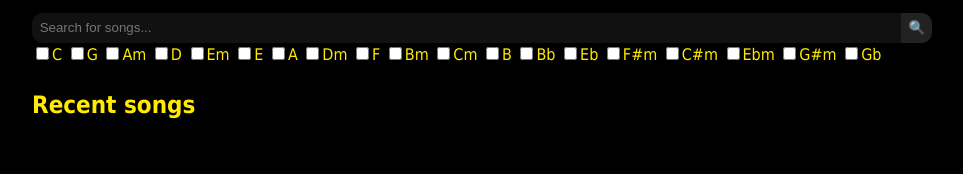
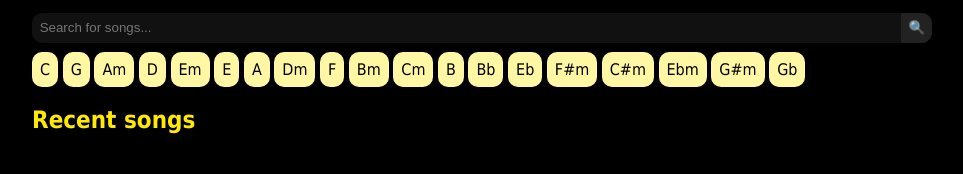
Before and after one commit to Timendus/pick, a website: page index.html in a window 1280 px wide. Shown: the whole page, without its empty margins (158-1121 px from the left). Drawn offline with Linux system fonts and the light colour scheme.

Commit message:
Adds some styling

```diff
--- a/index.html
+++ b/index.html
@@ -58,7 +58,7 @@
                aria-label="Search through song content" />
         <button class="search-button" type="submit">🔍</button>
       </form>
-      <form>
+      <div id="chord-search">
         <input id="C" type="checkbox" name="chords"/><label for="C">C</label>
         <input id="G" type="checkbox" name="chords"/><label for="G">G</label>
         <input id="Am" type="checkbox" name="chords"/><label for="Am">Am</label>
@@ -78,7 +78,7 @@
         <input id="Ebm" type="checkbox" name="chords"/><label for="Ebm">Ebm</label>
         <input id="G#m" type="checkbox" name="chords"/><label for="G#m">G#m</label>
         <input id="Gb" type="checkbox" name="chords"/><label for="Gb">Gb</label>
-      </form>
+      </div>
       <h1></h1>
       <ul id="song-list"></ul>
     </section>
--- a/pick-styling.css
+++ b/pick-styling.css
@@ -84,3 +84,23 @@ span.chord {
   padding: 0 3px;
   margin: 0 -6px 0 0;
 }
+
+#chord-search {
+  margin-top: 15px;
+}
+
+#chord-search input {
+  display: none;
+}
+
+#chord-search label {
+  cursor: pointer;
+  background-color: #fff7a3;
+  padding: 0.5em;
+  color: black;
+  border-radius: 10px;
+}
+
+#chord-search input:checked + label {
+  background-color: #ffea00;
+}
```
